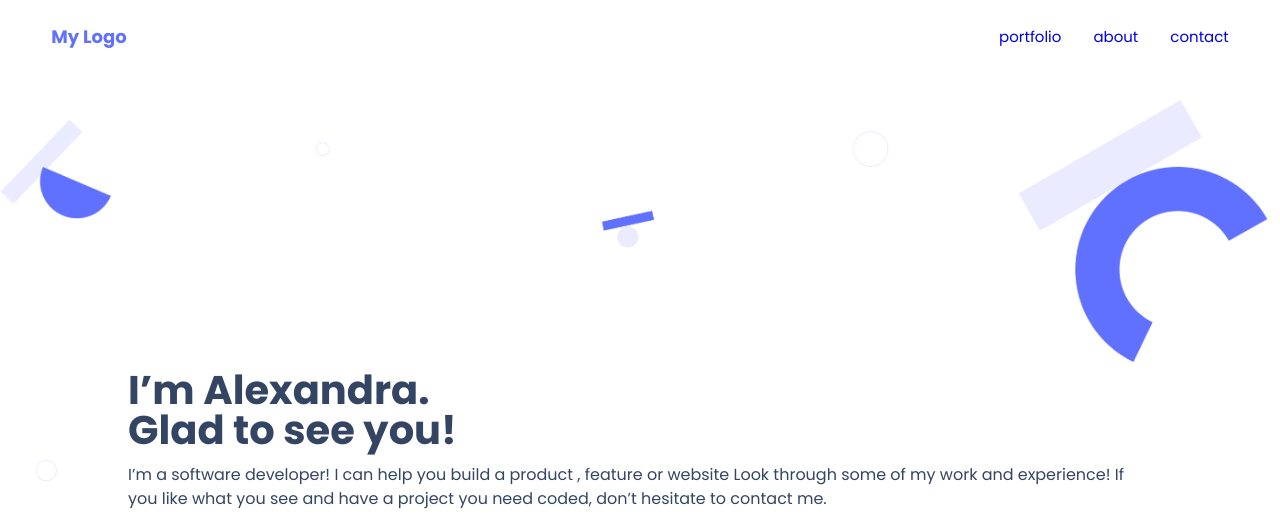
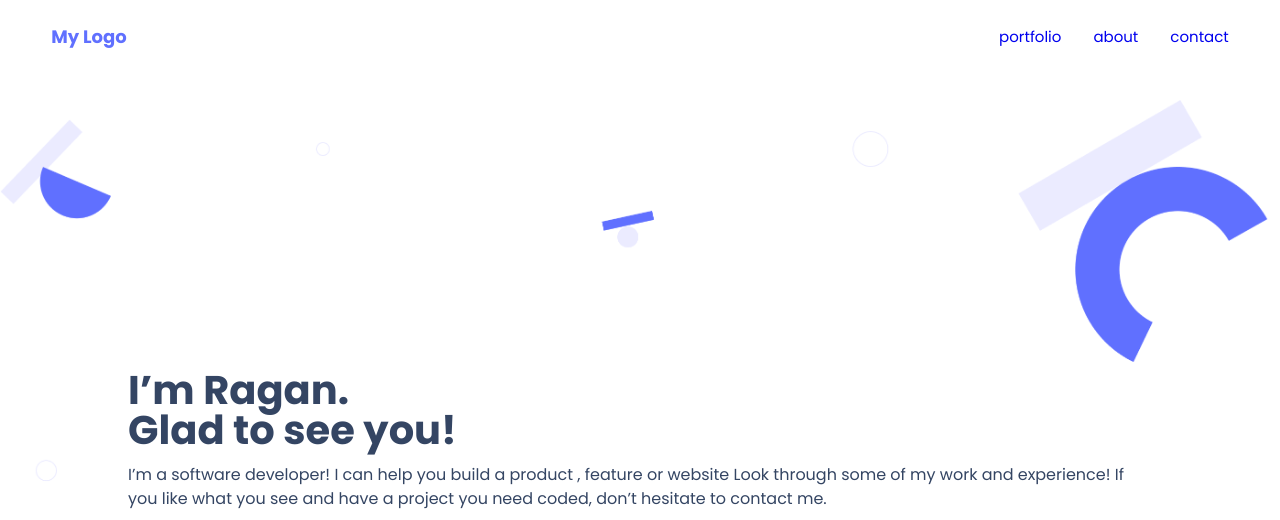
Before and after one commit to ragangithub/ragangithub.github.io, a website: page index.html in a window 1280 px wide. Shown: the top 520 px of the page. Drawn offline with Linux system fonts and the light colour scheme.

Commit message:
change name

```diff
--- a/index.html
+++ b/index.html
@@ -35,7 +35,7 @@
       </nav>
       <div class="headline">
         <h1 class="headline-alexandra_small">
-          I’m Alexandra.<br />
+          I’m Ragan.<br />
           Glad to see you!
         </h1>
         <p class="description">
```
